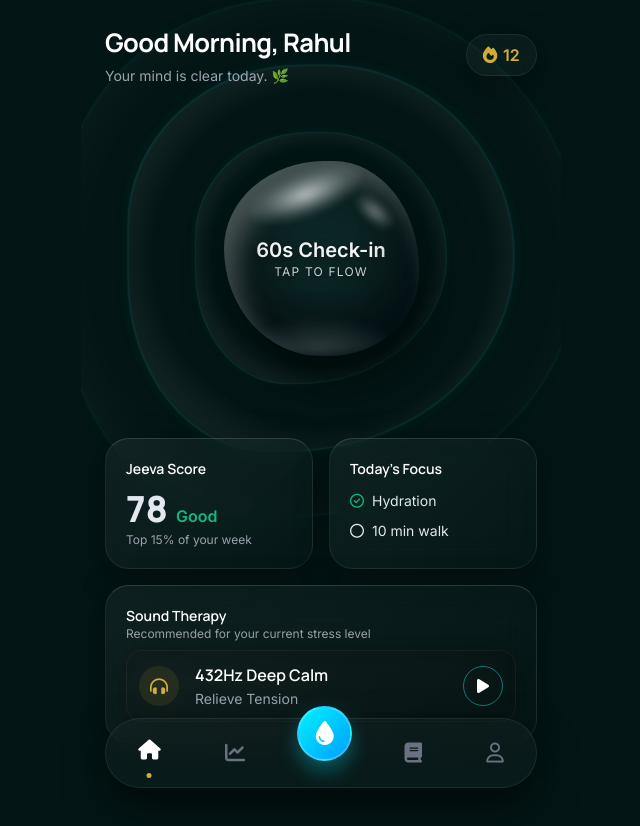
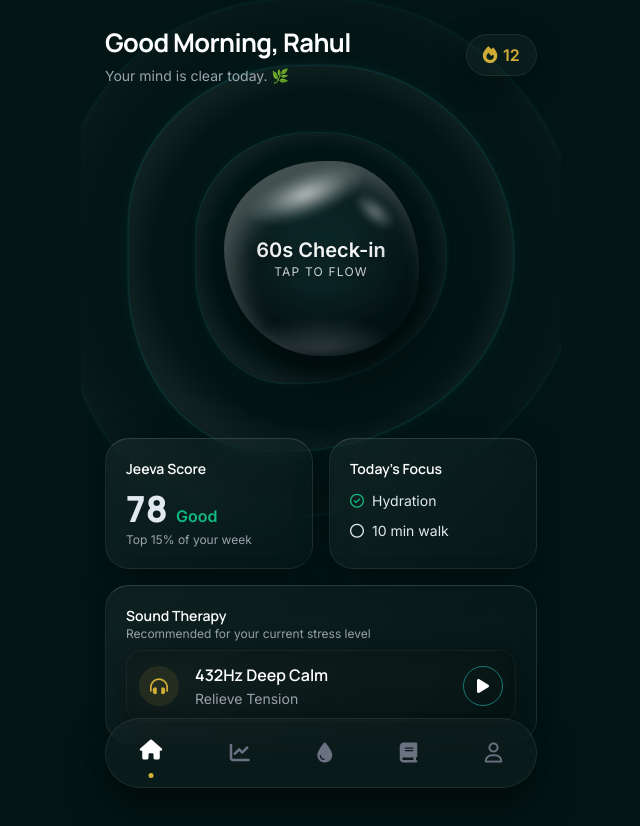
Before and after one commit to rstdax/jeevalife-rst, a React (Vite) app: page / in a window 1280 px wide. Shown: the top 826 px of the page, without its empty margins (319-959 px from the left). Built offline with nearby package versions, Linux system fonts and the light colour scheme.

Commit message:
Update BottomNav.tsx

```diff
--- a/src/components/BottomNav.tsx
+++ b/src/components/BottomNav.tsx
@@ -6,10 +6,10 @@ interface BottomNavProps {
   onNavigate: (view: ViewId) => void;
 }
 
-const navItems: { target: ViewId; icon: string; isFab?: boolean }[] = [
+const navItems: { target: ViewId; icon: string }[] = [
   { target: 'dashboard', icon: 'fa-solid fa-house' },
   { target: 'insights', icon: 'fa-solid fa-chart-line' },
-  { target: 'tools', icon: 'fa-solid fa-droplet', isFab: true },
+  { target: 'tools', icon: 'fa-solid fa-droplet' },
   { target: 'journal', icon: 'fa-solid fa-book' },
   { target: 'profile', icon: 'fa-regular fa-user' },
 ];
@@ -35,29 +35,6 @@ const BottomNav: React.FC<BottomNavProps> = ({ activeView, onNavigate }) => {
     >
       {navItems.map((item) => {
         const isActive = activeView === item.target || (item.target === 'tools' && activeView === 'check-in');
-
-        if (item.isFab) {
-          return (
-            <div
-              key={item.target}
-              id={`nav-${item.target}`}
-              onClick={() => handleClick(item.target)}
-              className="cursor-pointer flex justify-center items-center text-white text-2xl"
-              style={{
-                background: 'linear-gradient(135deg, var(--color-cyan), #009efd)',
-                width: 55,
-                height: 55,
-                borderRadius: '50%',
-                transform: `translateY(-20px)${isActive ? '' : ''}`,
-                border: '2px solid rgba(255,255,255,0.2)',
-                boxShadow: '0 10px 20px rgba(0, 242, 254, 0.3)',
-                transition: 'transform 0.2s var(--ease-spring)',
-              }}
-            >
-              <i className={item.icon} />
-            </div>
-          );
-        }
 
         return (
           <div
```
